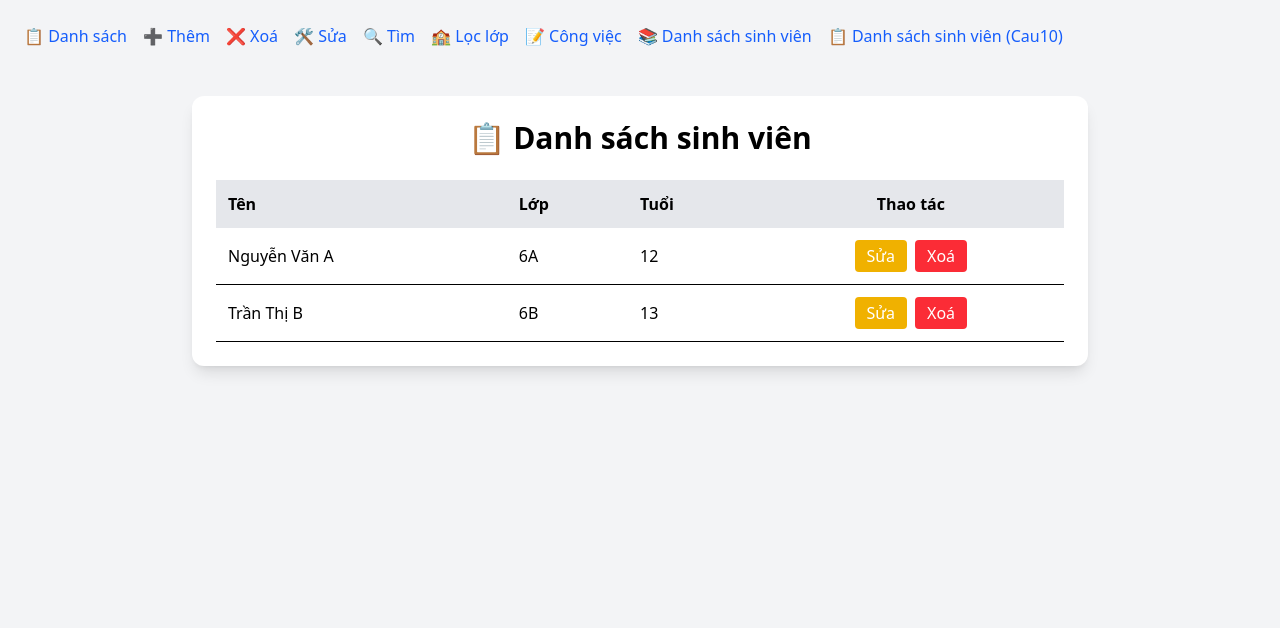
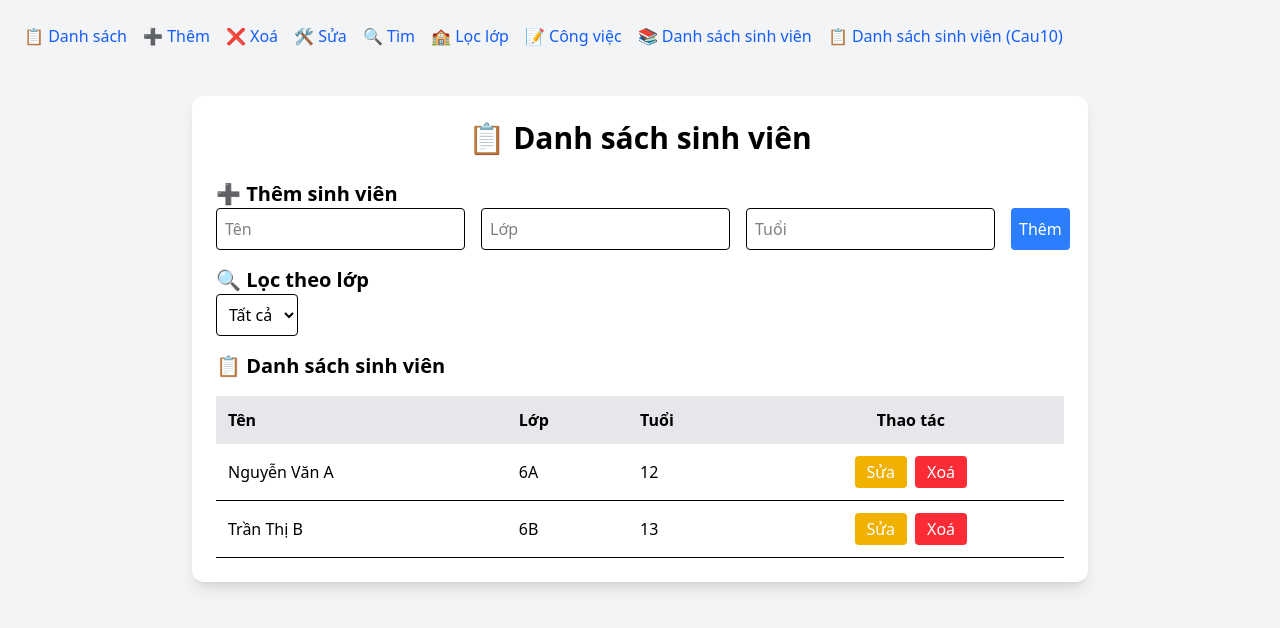
Before and after one commit to liemhuynhthanh/ThucHanhFinal, a React (Vite) app in the folder my-app/: page /cau10 in a window 1280 px wide. Shown: the top 628 px of the page. Built offline with nearby package versions, Linux system fonts and the light colour scheme.

Commit message:
10. Cai thien giao dien

```diff
--- a/my-app/src/pages/cau10.jsx
+++ b/my-app/src/pages/cau10.jsx
@@ -1,17 +1,25 @@
 // src/pages/cau10.jsx
-import React from "react";
+import React, { useState, useEffect } from "react";
 import StudentItem from "../componets/StudentItem"; // Giả sử có một component StudentItem
 
 const LOCAL_KEY = "student-list";
 
 function Cau10() {
-  const [students, setStudents] = React.useState(() => {
+  const [students, setStudents] = useState(() => {
     const saved = localStorage.getItem(LOCAL_KEY);
     return saved ? JSON.parse(saved) : [
       { id: 1, name: "Nguyễn Văn A", class: "6A", age: 12 },
       { id: 2, name: "Trần Thị B", class: "6B", age: 13 },
     ];
   });
+
+  const [editingStudent, setEditingStudent] = useState(null);
+  const [newStudent, setNewStudent] = useState({ name: "", class: "", age: "" });
+  const [selectedClass, setSelectedClass] = useState(""); // State để lưu lớp được chọn
+
+  useEffect(() => {
+    localStorage.setItem(LOCAL_KEY, JSON.stringify(students));
+  }, [students]);
 
   const handleDelete = (id) => {
     const updated = students.filter((student) => student.id !== id);
@@ -20,13 +28,91 @@ function Cau10() {
 
   const handleEdit = (id) => {
     const student = students.find((s) => s.id === id);
-    console.log("Editing student: ", student);
+    setEditingStudent(student);
+    setNewStudent({ name: student.name, class: student.class, age: student.age });
   };
+
+  const handleSaveEdit = () => {
+    const updatedStudents = students.map((student) =>
+      student.id === editingStudent.id
+        ? { ...student, ...newStudent }
+        : student
+    );
+    setStudents(updatedStudents);
+    setEditingStudent(null);
+    setNewStudent({ name: "", class: "", age: "" });
+  };
+
+  const handleAddStudent = () => {
+    const newStudentObj = {
+      id: Date.now(), // Sử dụng timestamp làm id
+      name: newStudent.name,
+      class: newStudent.class,
+      age: Number(newStudent.age),
+    };
+    setStudents([...students, newStudentObj]);
+    setNewStudent({ name: "", class: "", age: "" });
+  };
+
+  // Lọc sinh viên theo lớp
+  const filteredStudents = selectedClass
+    ? students.filter((student) => student.class === selectedClass)
+    : students;
 
   return (
     <div className="min-h-screen bg-gray-100 p-6">
       <div className="max-w-4xl mx-auto bg-white rounded-xl shadow-lg p-6">
         <h1 className="text-3xl font-semibold text-center mb-6">📋 Danh sách sinh viên</h1>
+
+        <div className="mb-4">
+          <h2 className="text-xl font-semibold">➕ Thêm sinh viên</h2>
+          <div className="flex gap-4">
+            <input
+              type="text"
+              className="border p-2 rounded"
+              placeholder="Tên"
+              value={newStudent.name}
+              onChange={(e) => setNewStudent({ ...newStudent, name: e.target.value })}
+            />
+            <input
+              type="text"
+              className="border p-2 rounded"
+              placeholder="Lớp"
+              value={newStudent.class}
+              onChange={(e) => setNewStudent({ ...newStudent, class: e.target.value })}
+            />
+            <input
+              type="number"
+              className="border p-2 rounded"
+              placeholder="Tuổi"
+              value={newStudent.age}
+              onChange={(e) => setNewStudent({ ...newStudent, age: e.target.value })}
+            />
+            <button
+              className="bg-blue-500 text-white p-2 rounded"
+              onClick={handleAddStudent}
+            >
+              Thêm
+            </button>
+          </div>
+        </div>
+
+        <div className="mb-4">
+          <h2 className="text-xl font-semibold">🔍 Lọc theo lớp</h2>
+          <select
+            className="border p-2 rounded"
+            value={selectedClass}
+            onChange={(e) => setSelectedClass(e.target.value)}
+          >
+            <option value="">Tất cả</option>
+            <option value="6A">6A</option>
+            <option value="6B">6B</option>
+            <option value="6C">6C</option>
+            {/* Thêm các lớp khác nếu cần */}
+          </select>
+        </div>
+
+        <h2 className="text-xl font-semibold mb-4">📋 Danh sách sinh viên</h2>
         <table className="w-full table-auto border-collapse">
           <thead>
             <tr className="bg-gray-200 text-left">
@@ -37,8 +123,8 @@ function Cau10() {
             </tr>
           </thead>
           <tbody>
-            {students.length > 0 ? (
-              students.map((student) => (
+            {filteredStudents.length > 0 ? (
+              filteredStudents.map((student) => (
                 <StudentItem
                   key={student.id}
                   student={student}
@@ -55,6 +141,41 @@ function Cau10() {
             )}
           </tbody>
         </table>
+
+        {editingStudent && (
+          <div className="mt-6">
+            <h2 className="text-xl font-semibold">🛠 Chỉnh sửa sinh viên</h2>
+            <div className="flex gap-4">
+              <input
+                type="text"
+                className="border p-2 rounded"
+                placeholder="Tên"
+                value={newStudent.name}
+                onChange={(e) => setNewStudent({ ...newStudent, name: e.target.value })}
+              />
+              <input
+                type="text"
+                className="border p-2 rounded"
+                placeholder="Lớp"
+                value={newStudent.class}
+                onChange={(e) => setNewStudent({ ...newStudent, class: e.target.value })}
+              />
+              <input
+                type="number"
+                className="border p-2 rounded"
+                placeholder="Tuổi"
+                value={newStudent.age}
+                onChange={(e) => setNewStudent({ ...newStudent, age: e.target.value })}
+              />
+              <button
+                className="bg-blue-500 text-white p-2 rounded"
+                onClick={handleSaveEdit}
+              >
+                Lưu thay đổi
+              </button>
+            </div>
+          </div>
+        )}
       </div>
     </div>
   );
```
Also changed, not shown: 1 other file (tests, documents, lock files or other folders).
